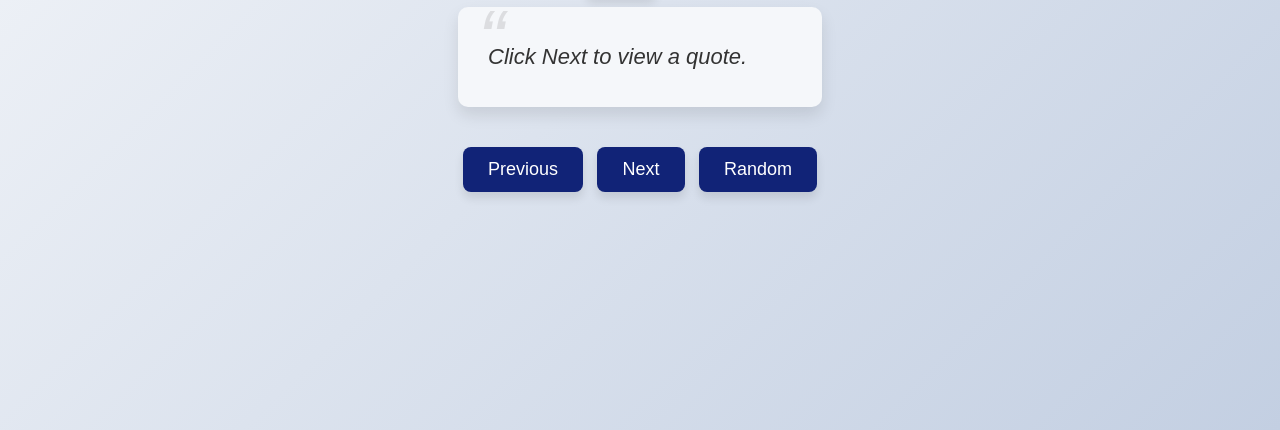
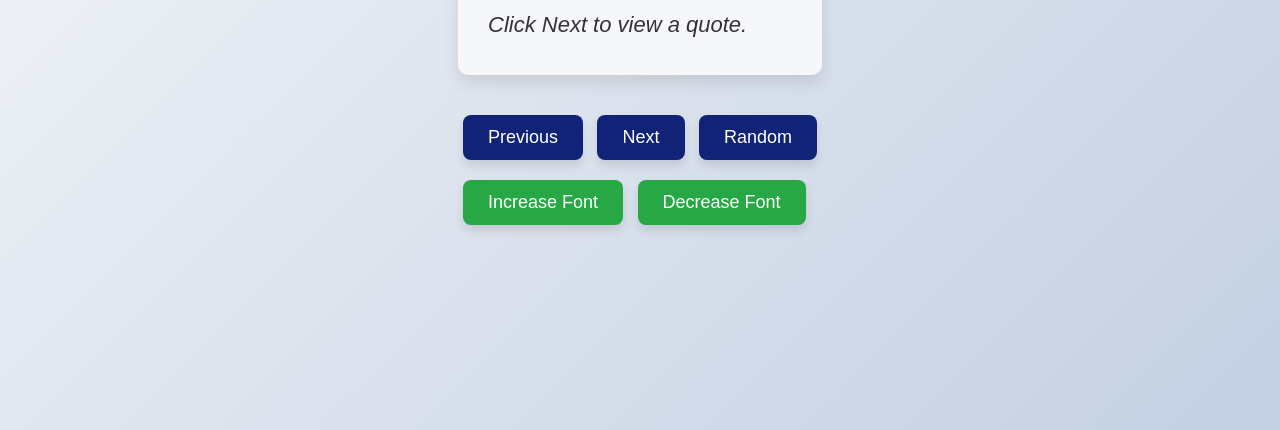
Before and after one commit to damanbatala2023/Quote-generator, a plain HTML site: page index.html in a window 1280 px wide. Shown: the part 370-800 px from the top of the page. Drawn offline with Linux system fonts and the light colour scheme.

Commit message:
feat: implemented increase/decrease button ui

```diff
--- a/index.html
+++ b/index.html
@@ -18,6 +18,11 @@
       <button id="prev-quote">Previous</button>
       <button id="next-quote">Next</button>
       <button id="random-quote">Random</button>
+
+      <div>
+        <button id="increase-font">Increase Font</button>
+        <button id="decrease-font">Decrease Font</button>
+      </div>
     </div>
 
     <script src="script.js"></script>
--- a/style.css
+++ b/style.css
@@ -83,3 +83,20 @@ button:active,
 select:active {
   transform: translateY(0);
 }
+
+#increase-font,
+#decrease-font {
+  background-color: #28a745;
+  transition: background-color 0.3s, transform 0.3s;
+}
+
+#increase-font:hover,
+#decrease-font:hover {
+  background-color: #218838;
+  transform: translateY(-3px);
+}
+
+#increase-font:active,
+#decrease-font:active {
+  transform: translateY(0);
+}
```
